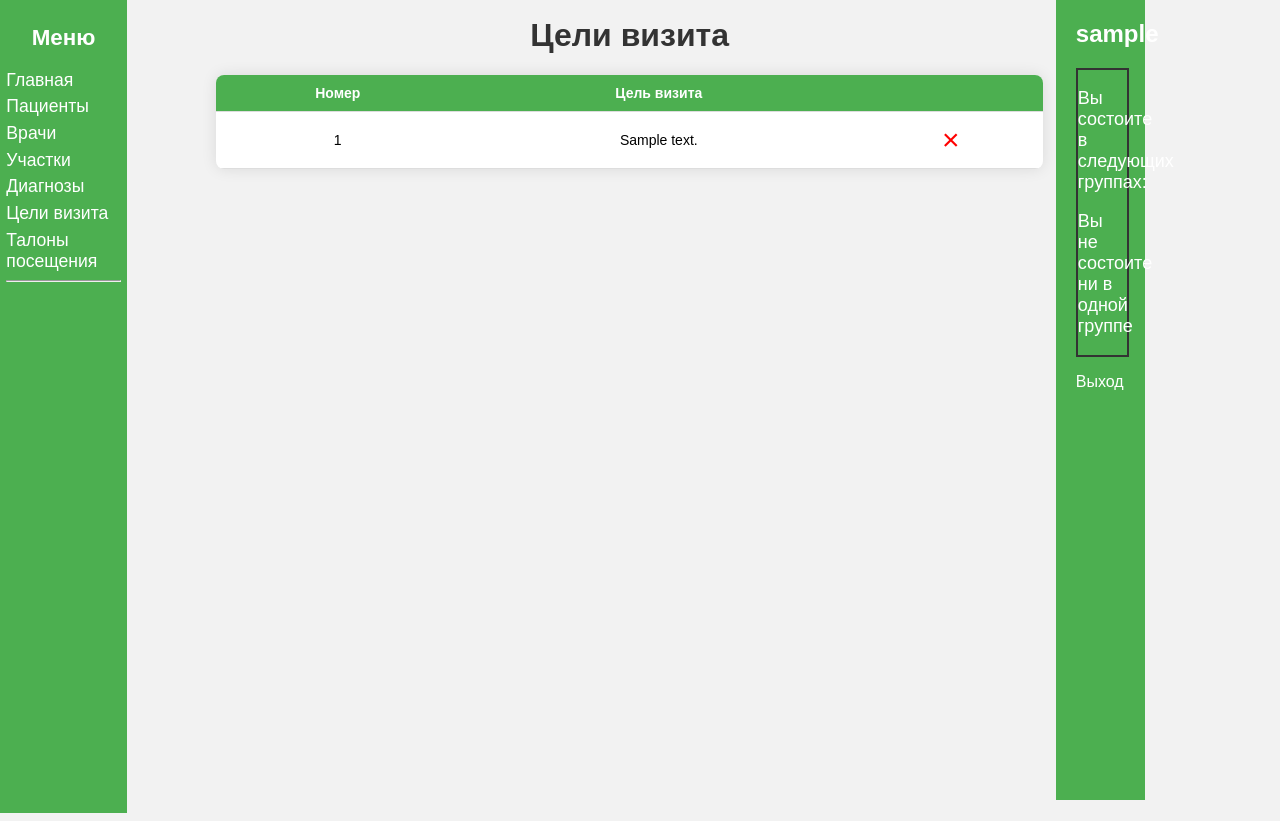
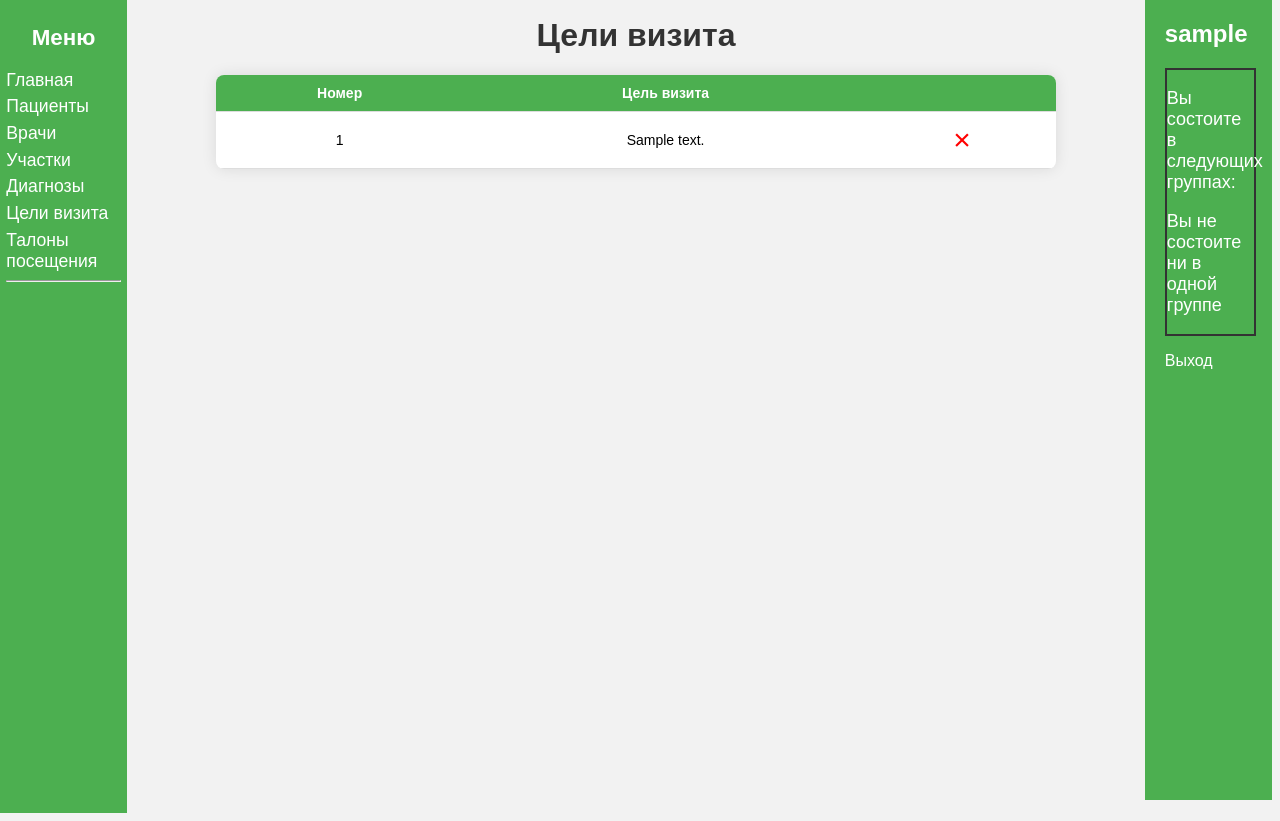
Before and after one commit to OscarISTUedu/BD-Project, a Django app: page /visits/ in a window 1280 px wide. Run offline with Django 5.2, Linux system fonts and the light colour scheme; a user stored in the database is signed in; tables that the repository leaves empty hold one stand-in row (values such as "Sample post").

Commit message:
fix design bug

```diff
--- a/BD/static/css/model_list.css
+++ b/BD/static/css/model_list.css
@@ -3,7 +3,6 @@ body {
     font-family: Arial, sans-serif;
     background-color: #f2f2f2;
     display: grid;
-    grid-template-columns: 10% 7% auto 1% 7% 10%;
     margin-left:0px;
     margin-top:0px;
 }
--- a/BD/static/js/model_list.js
+++ b/BD/static/js/model_list.js
@@ -3,16 +3,20 @@
     let plusBtnAmount = plusBtn.length;
     let userProfile = document.getElementsByClassName("user-panel");
     let gap = document.querySelector('[name="gap"]');
+    let body = document.querySelector('body');
     if (plusBtnAmount>0)
     {
         plusBtn[0].setAttribute("style", "grid-column: 4;");
         gap.setAttribute("style", "grid-column: 5;");
         userProfile[0].setAttribute("style", "grid-column: 6;");
+        body.setAttribute("style", "grid-template-columns: 10% 7% auto 1% 6% 10%;");
+
     }
     else
     {
         gap.setAttribute("style", "grid-column: 4;");
         userProfile[0].setAttribute("style", "grid-column: 5;");
+        body.setAttribute("style", "grid-template-columns: 10% 7% auto 7% 10%;");
     }
 }
 
```
